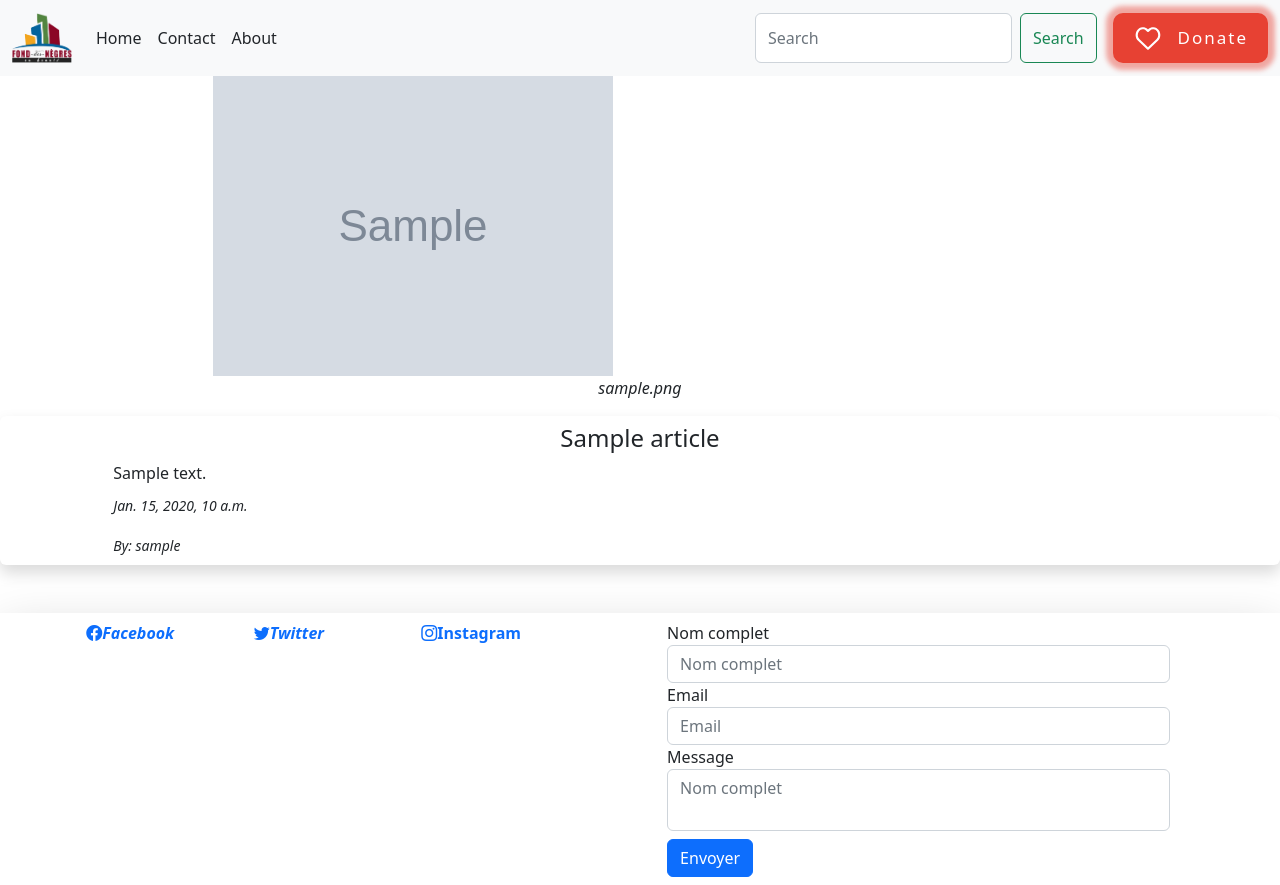
After one commit to duckensjacquet/fdnexplore, a Django app: page /article/1 in a window 1280 px wide. The commit adds this page. Run offline with Django 4.2, Linux system fonts and the light colour scheme; tables that the repository leaves empty hold one stand-in row (values such as "Sample post"); grey boxes marked "Sample" are stand-in pictures; some libraries are stand-ins or nearby versions; some web fonts are replaced.

Commit message:
Add display article

```diff
--- a/articles/models.py
+++ b/articles/models.py
@@ -17,7 +17,7 @@ class Article(models.Model):
     lastupdated= models.DateTimeField(auto_now=True)
     publishedby= models.ForeignKey(User,  on_delete=models.CASCADE)
     imagethumbnail= models.ImageField(upload_to="articles/static/articles/images/post")
-    imagecaptions= models.CharField(max_length=255, blank=True, null=True)
+    imagecaptions= models.CharField(max_length=255, blank=True, null=True, default='...')
 
     def __str__(self):
         return self.title
@@ -25,7 +25,7 @@ class Article(models.Model):
 
 class Banner(models.Model):
     bannerimage= models.ImageField(upload_to="articles/static/articles/images/banner")
-    bannercaptions= models.CharField(max_length=255, blank=True, null=True)
+    bannercaptions= models.CharField(max_length=255, blank=True, null=True, default='...')
     dateadded= models.DateField(auto_now=True)
     addedby=models.ForeignKey(User, on_delete=models.CASCADE)
     isactive=models.BooleanField(default="True")
@@ -45,6 +45,6 @@ class OrganizationAbout(models.Model):
 
 class Slide(models.Model):
     photo= models.ImageField(upload_to='articles/static/articles/images/about')
-    caption= models.CharField(max_length=225, blank=True, null=True)
+    caption= models.CharField(max_length=225, blank=True, null=True, default='...')
     addedby=models.ForeignKey(User, on_delete=models.CASCADE)
     dateadded= models.DateTimeField(auto_now=True)
--- a/articles/static/articles/style.css
+++ b/articles/static/articles/style.css
@@ -244,3 +244,9 @@ button:hover .button-text {
   box-shadow: inset 3px 3px 3px #0056ff,
               inset -3px -3px 3px #00c2ff;
  }
+
+ .social{
+  text-decoration: none;
+  font-weight: bold;
+
+ }
--- a/articles/templates/articles/base.html
+++ b/articles/templates/articles/base.html
@@ -37,7 +37,7 @@
   <body>
     <nav class="navbar navbar-expand-lg bg-light">
       <div class="container-fluid">
-        <a class="navbar-brand" href="#"><img class="logo" src="{% static 'photos/fdn.png' %}"></a>
+        <a class="navbar-brand" href="/"><img class="logo" src="{% static 'photos/fdn.png' %}"></a>
         <button
           class="navbar-toggler"
           type="button"
@@ -52,10 +52,10 @@
         <div class="collapse navbar-collapse" id="navbarSupportedContent">
           <ul class="navbar-nav me-auto mb-2 mb-lg-0">
             <li class="nav-item">
-              <a class="nav-link active" aria-current="page" href="#">Home</a>
+              <a class="nav-link active text-dark" aria-current="page" href="/">Home</a>
             </li>
             <li class="nav-item">
-              <a class="nav-link" href="#footer">Contact</a>
+              <a class="nav-link text-dark" href="#footer">Contact</a>
             </li>
             <!--
             <li class="nav-item dropdown">
@@ -79,7 +79,7 @@
             </li>
           -->
             <li class="nav-item">
-              <a class="nav-link" href="#aboutorg">About</a>
+              <a class="nav-link text-dark" href="#aboutorg">About</a>
             </li>
           </ul>
           <form class="d-flex" role="search">
@@ -100,5 +100,9 @@
     </nav>
 
     {% block body %} {% endblock %}
+
+    <div id="footer" class="col-md-12 shadow-lg d-flex justify-content-between p-2">
+      {% include 'articles/footer.html' %}
+     </div>
   </body>
 </html>
--- /dev/null
+++ b/articles/templates/articles/display.html
@@ -0,0 +1,26 @@
+{% extends 'articles/base.html' %}
+{% block body %}
+
+{% if article %}
+<div class="d-flex justify-content-center">
+    <div class="col-md-8">
+        <figure>
+            <img src="{{article.imagethumbnail.url}}" class="img-fluid" alt="...">
+            <figcaption class="text-center fst-italic">{{article.imagecaptions}}</figcaption>
+          </figure>
+    </div>
+</div>
+<div class="d-flex justify-content-center shadow p-2 mb-5 bg-body rounded">
+   <div class="col-md-10">
+    <h4 class="text-center">{{article.title}}</h4>
+    {{article.text}}
+    <div class="mt-2">
+        <p class="card-text fst-italic"><small>{{article.lastupdated}}</small></p>
+      <p class="card-text fst-italic"><small>By: {{article.publishedby}}</small></p>
+    </div>
+   </div>
+</div>
+
+{% endif %}
+
+{%endblock%}
--- a/articles/templates/articles/footer.html
+++ b/articles/templates/articles/footer.html
@@ -1,13 +1,13 @@
 <div class="col-md-12 row d-flex justify-content-evenly mb-0">
   <div class="col-md-5 row d-flex">
     <div class="col-md-4">
-      <a href="#"><i class="bi bi-facebook"></i></a>
+      <a class="social" href="#"><i class="bi bi-facebook">Facebook</i></a>
     </div>
     <div class="col-md-4">
-      <a href="#"><i class="bi bi-twitter"></i></a>
+      <a class="social" href="#"><i class="bi bi-twitter">Twitter</i></a>
     </div>
     <div class="col-md-4">
-      <a href="#"><i class="bi bi-instagram"></i></a>
+      <a class="social" href="#"><i class="bi bi-instagram"></i>Instagram</a>
     </div>
   </div>
   <div class="col-md-5">
--- a/articles/templates/articles/index.html
+++ b/articles/templates/articles/index.html
@@ -16,9 +16,5 @@
 </div>
 <hr/>
 
-<div id="footer" class="col-md-12 shadow-lg d-flex justify-content-between p-2">
- {% include 'articles/footer.html' %}
-</div>
-
 
 {% endblock%}
--- a/articles/views.py
+++ b/articles/views.py
@@ -20,3 +20,8 @@ def Index(request):
         return render(request,'articles/index.html',context)
     except:
         pass
+
+
+def DisplayArticle(request,id):
+    article=Article.objects.get(pk=id)
+    return render(request,'articles/display.html',{'article' : article})
--- a/fdnexplore/urls.py
+++ b/fdnexplore/urls.py
@@ -22,6 +22,7 @@ from django.conf.urls.static import static
 urlpatterns = [
     path('admin/', admin.site.urls),
     path('',views.Index),
+    path('article/<int:id>', views.DisplayArticle,name='display_article'),
 
 ]
 
```
Also changed, not shown: articles/templates/articles/articles.html (+38 -12 lines).
